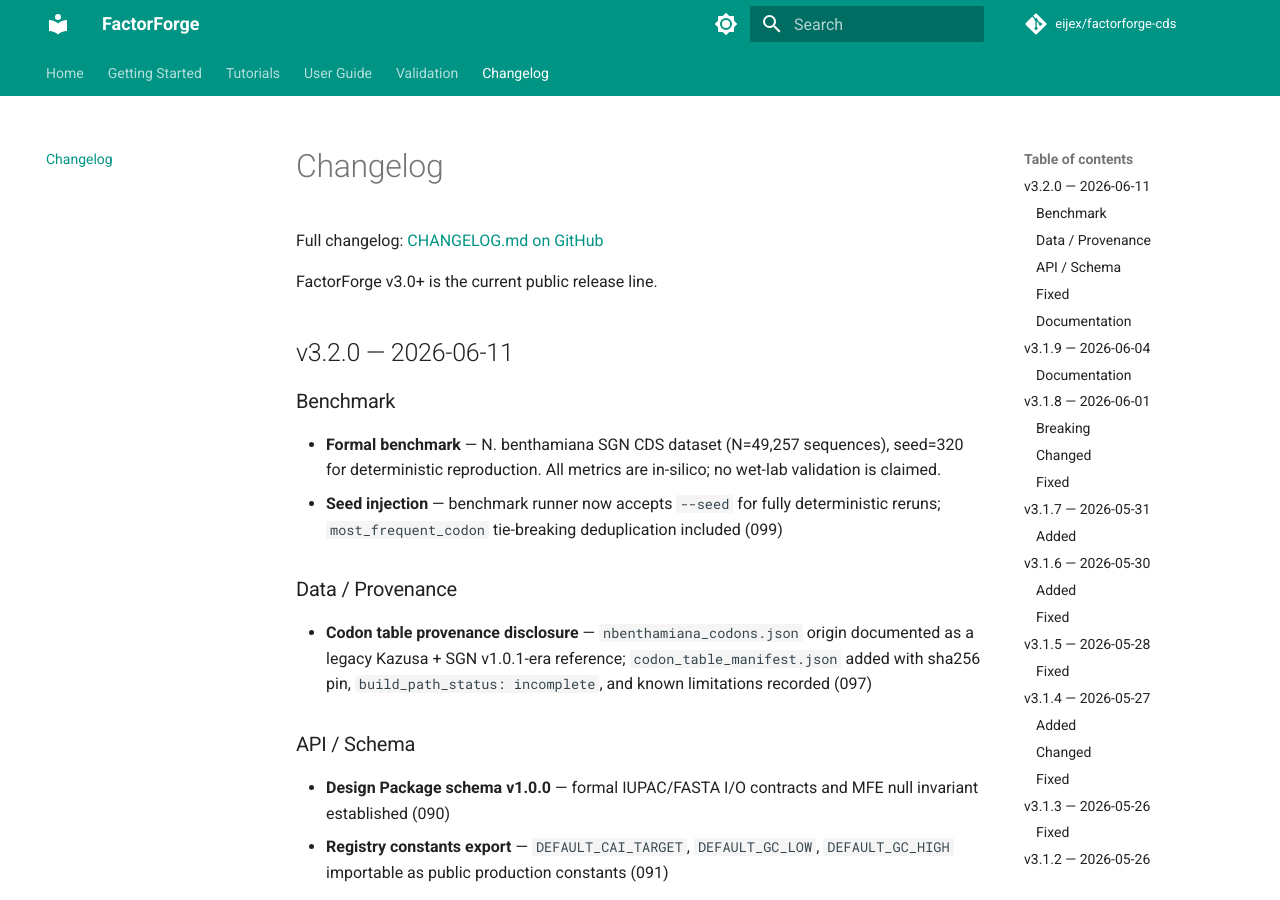
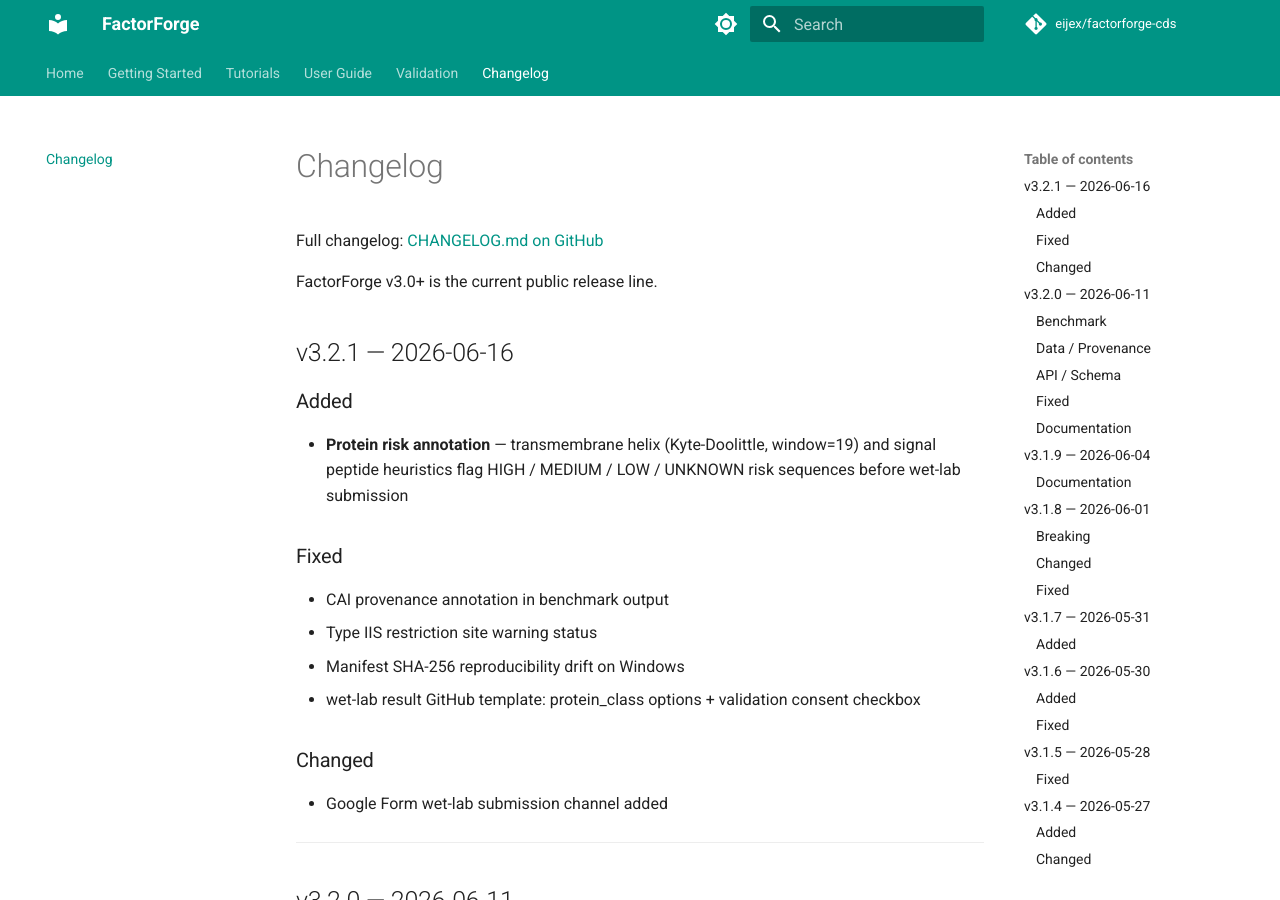
Before and after one commit to eijex/factorforge-cds, an MkDocs documentation site: the page built from docs/changelog.md, in a window 1280 px wide and 900 px high. Built offline with MkDocs 1.6.1 and Material for MkDocs 9.7.7, drawn with Linux system fonts in a browser that asks for light colours; comment, search, counter and statistics services are not loaded.

Commit message:
chore: bump version to v3.2.1
- Protein risk annotation layer (TM helix + signal peptide heuristics)
- CAI provenance and Type IIS warning status corrections
- Manifest SHA-256 Windows reproducibility fix
- wet-lab template updates, docs, dependency bumps

Co-Authored-By: Claude Sonnet 4.6 <noreply@anthropic.com>

```diff
--- a/docs/changelog.md
+++ b/docs/changelog.md
@@ -3,6 +3,22 @@
 Full changelog: [CHANGELOG.md on GitHub](https://github.com/eijex/factorforge-cds/blob/main/CHANGELOG.md)
 
 FactorForge v3.0+ is the current public release line.
+
+## v3.2.1 — 2026-06-16
+
+### Added
+- **Protein risk annotation** — transmembrane helix (Kyte-Doolittle, window=19) and signal peptide heuristics flag HIGH / MEDIUM / LOW / UNKNOWN risk sequences before wet-lab submission
+
+### Fixed
+- CAI provenance annotation in benchmark output
+- Type IIS restriction site warning status
+- Manifest SHA-256 reproducibility drift on Windows
+- wet-lab result GitHub template: protein_class options + validation consent checkbox
+
+### Changed
+- Google Form wet-lab submission channel added
+
+---
 
 ## v3.2.0 — 2026-06-11
 
--- a/pyproject.toml
+++ b/pyproject.toml
@@ -4,7 +4,7 @@ build-backend = "setuptools.build_meta"
 
 [project]
 name = "factorforge-cds"
-version = "3.2.0"
+version = "3.2.1"
 description = "FactorForge - open-source constraint-based CDS design engine by Eijex."
 readme = "README.md"
 license = "AGPL-3.0-only"
--- a/src/factorforge/__init__.py
+++ b/src/factorforge/__init__.py
@@ -4,7 +4,7 @@ FactorForge - Codon Optimization Platform
 profile: constraint-aware rule/profile engine
 """
 
-__version__ = "3.2.0"
+__version__ = "3.2.1"
 __author__ = "Eijex"
 
 # Auto-register engines (safe when running from source tree)
```
Also changed, not shown: CHANGELOG.md (+29 -0 lines), 1 other file.
